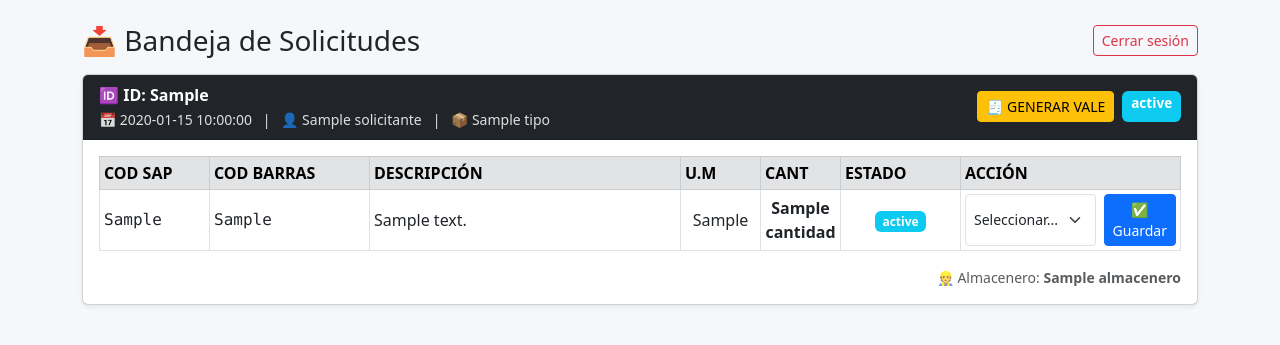
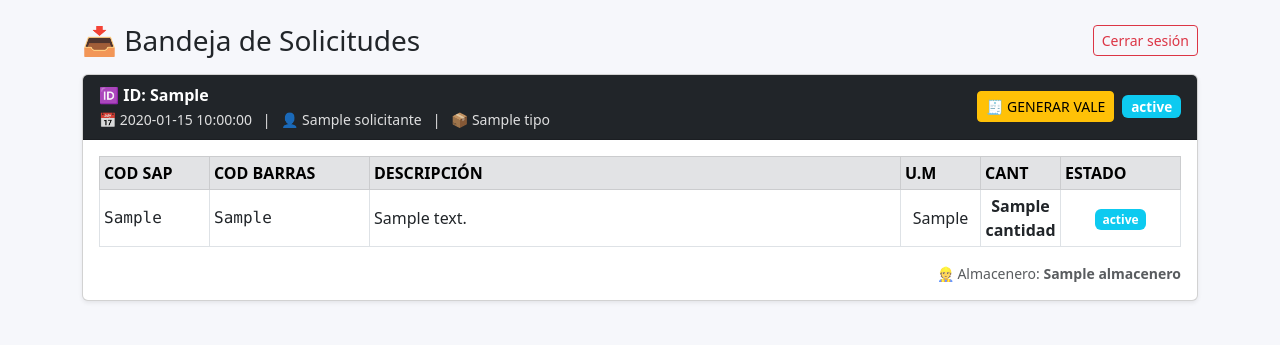
Before and after one commit to Edwin43-star/solicitudes-almacen-xylem, a Flask app: template templates/bandeja.html in a window 1280 px wide. Shown: the top 345 px of the page. Run offline with Flask 3, Linux system fonts and the light colour scheme; the template is opened without the code that fills it: most values are stand-ins (such as "Sample title", 1, 10 or a date in 2020); parts of the project's set-up code (start-up, migrations or seed data) failed here and were passed over.

Commit message:
Add files via upload

```diff
--- a/templates/bandeja.html
+++ b/templates/bandeja.html
@@ -59,7 +59,7 @@
             </small>
           </div>
 
-          <div class="d-flex gap-2">
+          <div class="d-flex gap-2 align-items-center">
             <!-- BOTÓN GENERAR VALE -->
             <form action="/generar_vale/{{ sol.id_solicitud }}" method="POST">
               <button class="btn btn-warning btn-sm">
@@ -67,7 +67,7 @@
               </button>
             </form>
 
-            <!-- estado -->
+            <!-- ESTADO -->
             {% set est = (sol.estado or "")|upper %}
             {% if est == "PENDIENTE" %}
               <span class="badge bg-warning text-dark badge-estado">PENDIENTE</span>
@@ -94,13 +94,11 @@
                 <th style="width:80px;">U.M</th>
                 <th style="width:80px;">CANT</th>
                 <th style="width:120px;">ESTADO</th>
-                <th style="width:220px;">ACCIÓN</th>
               </tr>
             </thead>
 
             <tbody>
-
-              {# OJO: aquí usamos sol.detalle (NO sol.items) #}
+              <!-- ✅ OJO: sol.detalle -->
               {% for it in sol.detalle %}
               <tr>
                 <td class="codigo">{{ it.codigo_sap }}</td>
@@ -121,28 +119,10 @@
                     <span class="badge bg-info">{{ it.estado }}</span>
                   {% endif %}
                 </td>
-
-                <!-- Actualizar estado por item -->
-                <td>
-                  <form action="/actualizar_estado" method="POST" class="d-flex gap-2">
-                    <input type="hidden" name="fila" value="{{ it.fila }}">
-
-                    <select name="estado" class="form-select form-select-sm" required>
-                      <option value="" disabled selected>Seleccionar...</option>
-                      <option value="PENDIENTE">PENDIENTE</option>
-                      <option value="ATENDIDO">ATENDIDO</option>
-                      <option value="ANULADO">ANULADO</option>
-                    </select>
-
-                    <button class="btn btn-primary btn-sm">
-                      ✅ Guardar
-                    </button>
-                  </form>
-                </td>
               </tr>
               {% endfor %}
+            </tbody>
 
-            </tbody>
           </table>
         </div>
 
```
